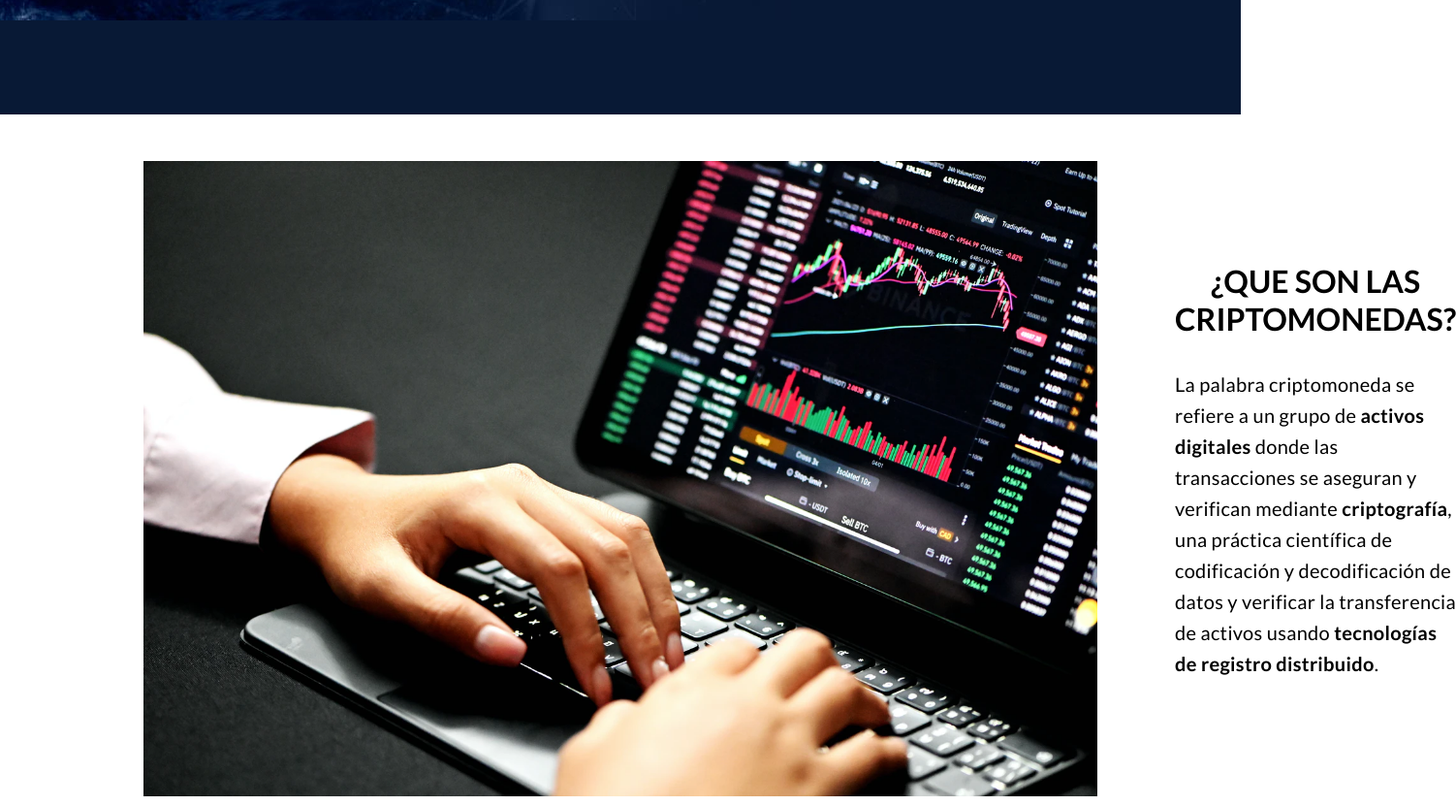
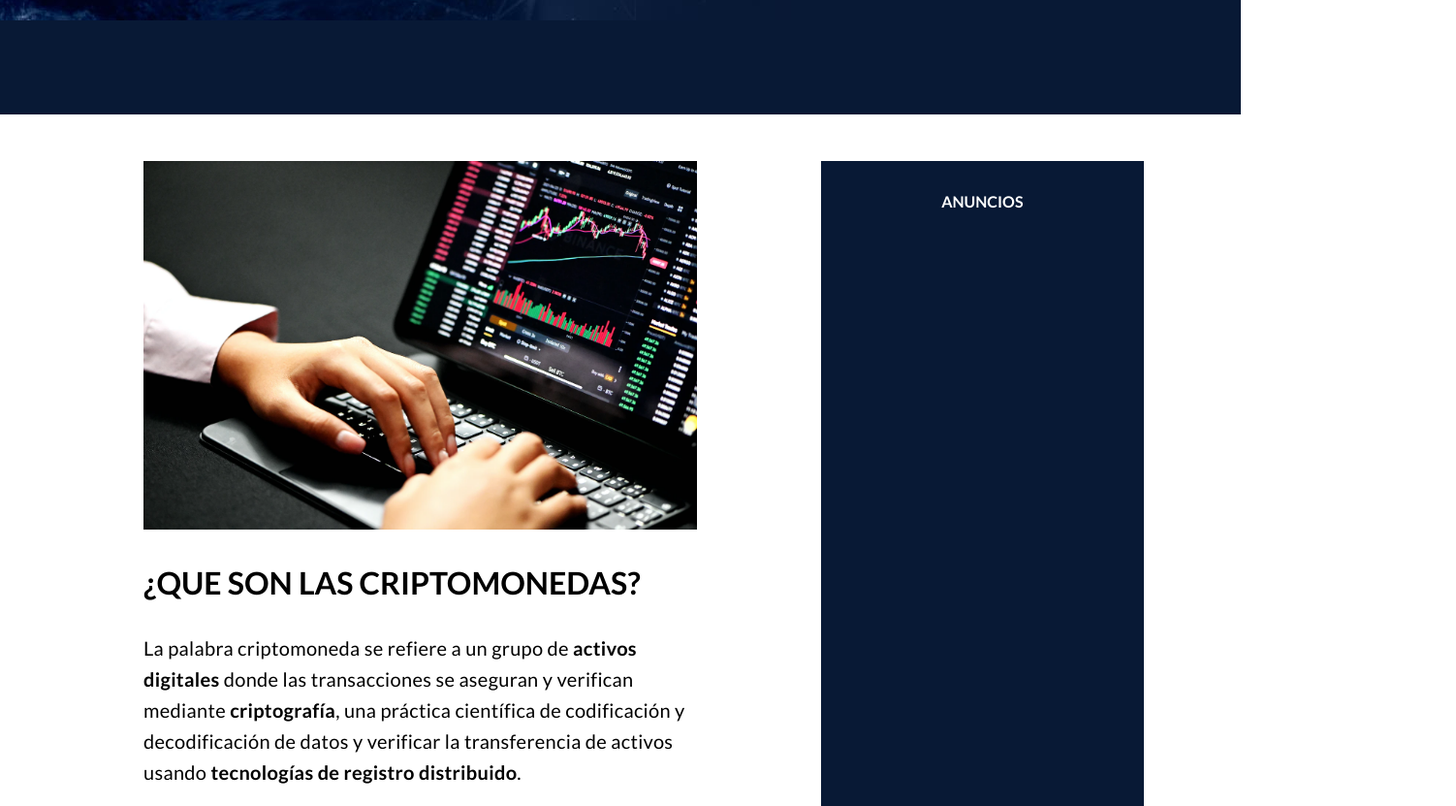
Before and after one commit to mitri-dvp/diseno-pagina-web-cryptomonedas, a plain HTML site: page index.html in a window 1280 px wide. Shown: the part 682-1513 px from the top of the page at 97% size, 1502 px wide, since content can reach past the window. Drawn offline with Linux system fonts and the light colour scheme.

Commit message:
Añadiendo barra de anuncios

```diff
--- a/css/style.css
+++ b/css/style.css
@@ -20,41 +20,6 @@ a {
   text-decoration: none;
   height: 100%;
   cursor: pointer;
-}
-
-section h1 {
-  font-size: 2rem;
-  text-transform: uppercase;
-}
-section p {
-  font-size: 1.25rem;
-}
-section > div {
-  padding: 3rem;
-  display: flex;
-  gap: 5rem;
-  max-width: var(--dsektop_width);
-  margin: auto;
-}
-section > div .content,
-section > div img {
-  width: 100%;
-  height: 100%;
-}
-section > div .content {
-  align-self: center;
-}
-section > div .content p {
-  line-height: 2rem;
-  letter-spacing: 0.02rem;
-  margin-bottom: 1rem;
-}
-section > div .content  h1 {
-  margin-bottom: 2rem;
-  text-align: center;
-}
-section:nth-child(odd) {
-  background-color: #f4f4f4;
 }
 
 .colors {
@@ -109,6 +74,32 @@ section:nth-child(odd) {
   transform: translateY(-10%);
 }
 
+/* MAIN BAR */
+main .body {
+  display: grid;
+  grid-template-columns: 2fr 1fr;
+  gap: 5rem;
+  max-width: var(--dsektop_width);
+  margin: auto;
+}
+
+main .side_bar {
+  margin: 3rem 0;
+  padding: 2rem;
+  background-color: #081935;
+  color: #fff;
+}
+
+main .side_bar {
+  display: flex;
+  flex-direction: column;
+  gap: 2rem;
+}
+main .side_bar > h2 {
+  font-size: 1rem;
+  text-transform: uppercase;
+  text-align: center;
+}
 
 /* HERO */
 section.hero {
@@ -152,6 +143,37 @@ section.hero {
   background-color: #3064c4;
 }
 
+/* SECTIONS */
+section h1 {
+  font-size: 2rem;
+  text-transform: uppercase;
+}
+section p {
+  font-size: 1.25rem;
+}
+section > div {
+  padding: 3rem;
+  display: flex;
+  gap: 5rem;
+  max-width: var(--dsektop_width);
+  margin: auto;
+}
+section > div .content,
+section > div img {
+  width: 100%;
+  height: 100%;
+}
+section > div .content {
+  align-self: center;
+}
+section > div .content p {
+  line-height: 2rem;
+  letter-spacing: 0.02rem;
+  margin-bottom: 1rem;
+}
+section > div .content  h1 {
+  margin: 2rem 0;
+}
 
 /* FOOTER */
 footer {
--- a/index.html
+++ b/index.html
@@ -35,10 +35,13 @@
       </div>
     </section>
 
+    <div class="body">
+      <div class="main_bar">
+
         <section class="about" id="about">
           <div>
+            <div class="content">
               <img src="./assets/about.webp" alt="transacciones">
-        <div class="content">
               <h1>¿Que son las criptomonedas?</h1>
               <p>La palabra criptomoneda se refiere a un grupo de <strong>activos digitales</strong> donde las transacciones se aseguran y verifican mediante <strong>criptografía</strong>, una práctica científica de codificación y decodificación de datos y verificar la transferencia de activos usando <strong>tecnologías de registro distribuido</strong>.</p>
             </div>
@@ -48,20 +51,20 @@
         <section class="bitcoin" id="bitcoin">
           <div>
             <div class="content">
+              <img src="./assets/bitcoin.jpeg" alt="bitcoin">
               <h1>¿Que es Bitcoin?</h1>
               <p>Bitcoin es el primer sistema de pago y criptomonedas <strong>descentralizado</strong> exitoso del mundo, lanzado en <strong>2009</strong> por Satoshi Nakamoto.</p>
               <p>Bitcoin es <strong>público</strong> y opera <strong>independientemente</strong> de cualquier <strong>entidad estatal</strong>.</p>
               <p>Las <strong>transacciones</strong> se verifican <strong>digitalmente</strong> a través de un tipo de tecnología de contabilidad conocida como <strong>blockchain</strong> que no está vinculada a un servidor central, sino a una red global de computadoras.</p>
               <p>Esto hace que las transacciones de bitcoins sean significativamente menos vulnerables al <strong>fraude</strong> o las <strong>devoluciones</strong> de cargo.</p>
             </div>
-        <img src="./assets/bitcoin.jpeg" alt="bitcoin">
           </div>
         </section>
 
         <section class="blockchain" id="blockchain">
           <div>
+            <div class="content">
               <img src="./assets/blockchain.jpg" alt="blockchain">
-        <div class="content">
               <h1>¿Que Blockchain?</h1>
               <p>Blockchain, también conocida como "tecnología de libro mayor distribuido" permite <strong>verificar, almacenar y ordenar</strong> las transacciones de criptomonedas de manera <strong>inmutable y transparente</strong>.</p>
               <p>La <strong>inmutabilidad</strong> y la <strong>transparencia</strong> son credenciales de vital importancia para un sistema de pago que se <strong>verifica</strong> públicamente sin un tercero de confianza a cargo.</p>
@@ -73,14 +76,22 @@
         <section class="buy" id="buy">
           <div>
             <div class="content">
+              <img src="./assets/buy.jpg" alt="buy">
               <h1>¿Cómo Comprar?</h1>
               <p>¿Está <strong>entusiasmado</strong> con su potencial y desea <strong>comprar</strong> algunos?   <strong>Comprar</strong> criptomonedas se ha vuelto más <strong>fácil</strong> día a día.</p>
               <p>Hoy en día, puede comprar bitcoins directamente en <strong>intercambios de cifrado</strong>, mercados <strong>peer-to-peer</strong>, cajeros automáticos de <strong>Bitcoin</strong>, entre otros.</p>
               <p>Una de las formas más <strong>fáciles</strong> de comprar bitcoins es a través de una <strong>billetera en línea</strong> en forma de <strong>plataforma de intercambio</strong>.</p>
             </div>
-        <img src="./assets/buy.jpg" alt="buy">
           </div>
         </section>
+      </div>
+      <!-- ADS -->
+      <div class="side_bar">
+        <h2>anuncios</h2>
+        <div class="ad">
+        </div>
+      </div>
+    </div>
   </main>
 
   <footer>
```
Lines whose indentation alone changed are shown as unchanged.
